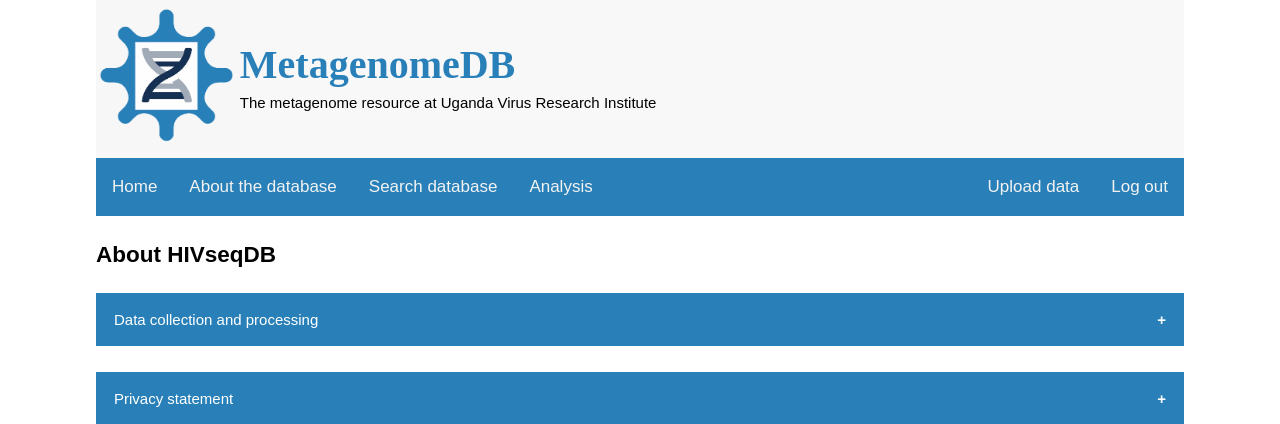
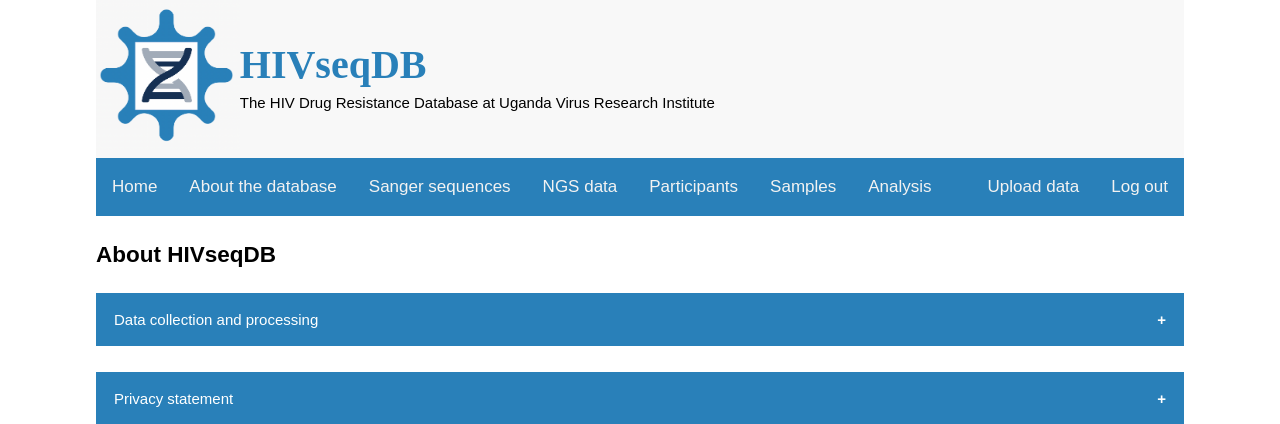
Before and after one commit to AlfredUg/ngs_hivdb, a Django app: page /hivdb/about/ in a window 1280 px wide. Shown: the top 424 px of the page. Run offline with Django 4.2, Linux system fonts and the light colour scheme; the visitor is signed in with stand-in values (Sample User, id 1); parts of the project's set-up code (start-up, migrations or seed data) failed here and were passed over; some libraries are stand-ins or nearby versions.

```diff
--- a/hivdb/templates/hivdb/base.html
+++ b/hivdb/templates/hivdb/base.html
@@ -34,8 +34,8 @@
             <!--    logo division starts here     -->
              <div class="logo">
                 <img src="{% static "hivdb/images/logo2.png" %}" height="150">
-                 <a class="logo_text"><Strong>MetagenomeDB</Strong></a>
-                 <a class="logo_text_slogan">The metagenome resource at Uganda Virus Research Institute</a>
+                 <a class="logo_text"><Strong>HIVseqDB</Strong></a>
+                 <a class="logo_text_slogan">The HIV Drug Resistance Database at Uganda Virus Research Institute</a>
             </div>
             <!--    logo division ends here       -->
 
@@ -43,14 +43,18 @@
             <div class="topnav" id="navbar">
                 <a href="/hivdb/home/">Home</a> <!--class="active" -->
                 <a href="/hivdb/about/">About the database</a>
-                <a href="/hivdb/basic-search/">Search database</a>
-                <a href="#">Analysis</a>
+                    <a href="/hivdb/basic-search/">Sanger sequences</a>
+                    <a href="/hivdb/basic-search/">NGS data</a>
                 {% if request.user.is_authenticated %}
-                <a class="right" href="/hivdb/logout/">Log out</a>
+                    <a href="/hivdb/basic-search/">Participants</a>
+                    <a href="/hivdb/basic-search/">Samples</a>
+                    <a class="right" href="/hivdb/logout/">Log out</a>
+                    <a class="right" href="/hivdb/uploads/">Upload data</a>
                 {% else %}
                 <a class="right" href="/hivdb/login/">Login</a>
                 {% endif %}
-                <a class="right" href="/hivdb/uploads/">Upload data</a>
+                <a href="#">Analysis</a>
+
             </div>
              <!--    navigation bar ends here       -->
         </header>
--- a/ngs_hivdb/settings.py
+++ b/ngs_hivdb/settings.py
@@ -125,3 +125,9 @@ STATIC_URL = 'static/'
 
 DEFAULT_AUTO_FIELD = 'django.db.models.BigAutoField'
 GDAL_LIBRARY_PATH = os.environ.get('GDAL_LIBRARY_PATH')
+
+#LOGIN_URL = 'login' # this is the name of the url
+
+LOGOUT_REDIRECT_URL = 'home' # this is the name of the url
+
+LOGIN_REDIRECT_URL = 'home' # this is the name of the url
```
Also changed, not shown: hivdb/urls.py (line endings or trailing spaces).
